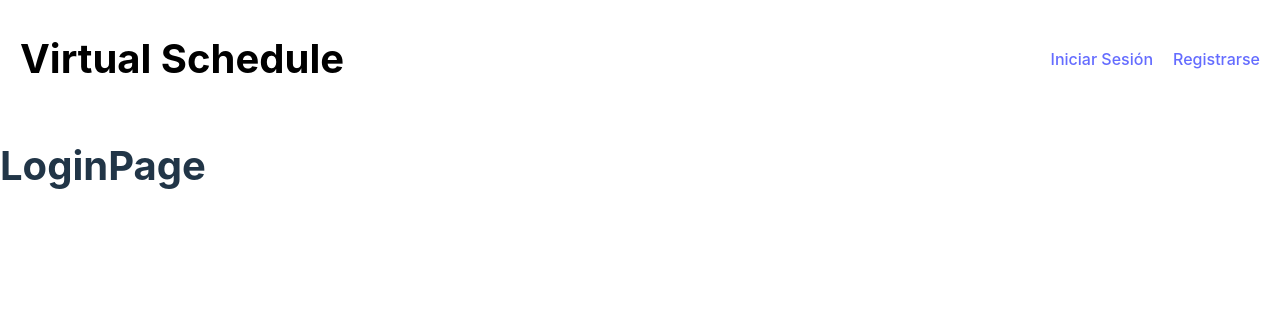
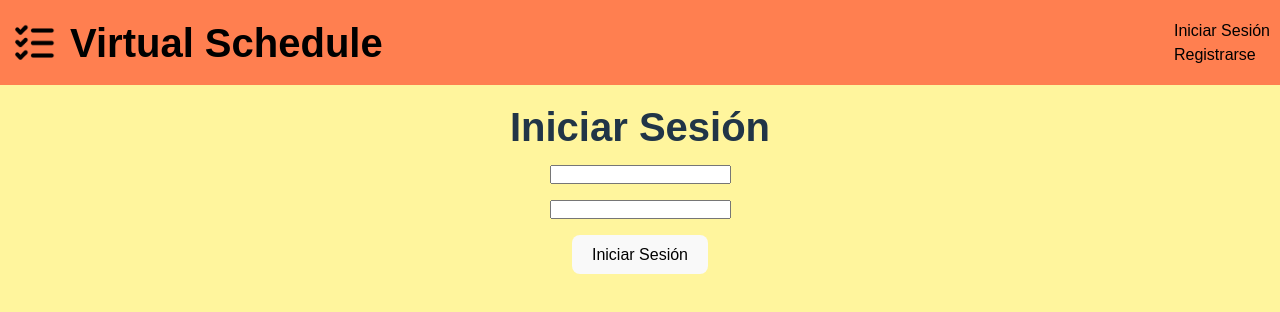
Before and after one commit to ClaudioPizarro08/ProyectoX, a React (Vite) app: page /login in a window 1280 px wide. Shown: the top 312 px of the page. Built offline with nearby package versions, Linux system fonts and the light colour scheme.

Commit message:
Login listo

```diff
--- a/src/index.css
+++ b/src/index.css
@@ -16,7 +16,7 @@
 
   a {
     font-weight: 500;
-  color: #646cff;
+    color: #ffffff;
     text-decoration: inherit;
   }
   a:hover {
--- a/src/view/App.jsx
+++ b/src/view/App.jsx
@@ -1,8 +1,21 @@
 import { RouterProvider } from 'react-router-dom'
 import { router } from './routes/routes'
+import { DashboardPage } from './pages/DashboardPage'
+import { useState } from 'react'
 
 function App () {
-  return <RouterProvider router={router} />
+  const [user, setUser] = useState([])
+
+  return (
+    <div className='App'>
+      {
+        !user.length > 0
+          ? <RouterProvider router={router} setUser={setUser} />
+          : <DashboardPage user={user} setUser={setUser} />
+      }
+
+    </div>
+  )
 }
 
 export default App
--- /dev/null
+++ b/src/view/components/Container/Container.css
@@ -0,0 +1,4 @@
+.container {
+    max-width: 1110px;
+    margin: 20px auto;
+}
--- /dev/null
+++ b/src/view/components/Container/Container.jsx
@@ -0,0 +1,9 @@
+import './Container.css'
+
+export const Container = ({ children }) => {
+  return (
+    <section className='container'>
+      {children}
+    </section>
+  )
+}
--- a/src/view/components/Header/Header.css
+++ b/src/view/components/Header/Header.css
@@ -1,15 +1,85 @@
+*{
+    box-sizing: border-box;
+    margin: 0;
+    padding: 0;
+}
+
+body{
+    font-family: sans-serif;
+    margin: 0;
+    background-color: #fff59d;
+}
+
+a{
+    text-decoration: none;
+}
+
+ul{
+    list-style: none;
+}
+
 header {
-    background-color: #FFF;
-    padding: 10px 20px;
+    display: flex;
+    min-height: 70px;
+    background-color: coral;
+    justify-content: space-between;
+    align-items: center;
+    height: 85px;
+    padding: 10px;
+    text-decoration: none;
+    position: relative;
+}
+
+.logo{
     display: flex;
     align-items: center;
-    justify-content: space-between;
-    color: #000;
+    cursor: pointer;
 }
 
-header ul {
+.logo-img{
+    height: 50px;
+    margin-right: 10px;
+    transition: all 0.3s;
+}
+
+.logo-img:hover{
+    transform: scale(1.2);
+}
+
+.logo-nombre{
+    text-decoration: none;
+    color: black;
+}
+
+.nav-link{
     list-style: none;
-    display: flex;
-    align-items: center;
-    gap: 20px;
 }
+
+.nav-link li{
+    display: inline-block;
+    padding: 0 20px;
+}
+
+.nav-link li:hover{
+    transform: scale(1.1);
+}
+
+.nav-link a{
+    font-size: 700;
+    color: black;
+    text-decoration: none;
+}
+
+.nav-link li a:hover{
+    color: white;
+}
+
+@media (max-width:700px){
+    header{
+        flex-direction: column;
+    }
+
+    nav{
+        padding: 10px 0px;
+    }
+}
--- a/src/view/components/Header/Header.jsx
+++ b/src/view/components/Header/Header.jsx
@@ -3,12 +3,20 @@ import { Link } from 'react-router-dom'
 export const Header = () => {
   return (
     <header>
-      <h1>Virtual Schedule</h1>
+      <div href='#' className='logo'>
+        <img
+          src='list-check.png' alt='logo de la pagina'
+          className='logo-img'
+        />
+        <h1 className='logo-nombre'>Virtual Schedule</h1>
+
+      </div>
 
       <ul>
-        <li><Link to='/login'>Iniciar Sesión</Link></li>
-        <li><Link to='/register'>Registrarse</Link></li>
+        <li className='nav-link'><Link to='/login'>Iniciar Sesión</Link></li>
+        <li className='nav-link'><Link to='/register'>Registrarse</Link></li>
       </ul>
+
     </header>
   )
 }
--- /dev/null
+++ b/src/view/pages/DashboardPage.jsx
@@ -0,0 +1,15 @@
+import React from 'react'
+
+export const DashboardPage = ({ user, setUser }) => {
+  const handleLogout = () => {
+    setUser([])
+  }
+  return (
+    <div>
+      <h1>DashboardPage</h1>
+      <h2>{user}</h2>
+      <button onClick={handleLogout}>Cerrar Sesión</button>
+    </div>
+
+  )
+}
--- /dev/null
+++ b/src/view/pages/LoginPage.css
@@ -0,0 +1,7 @@
+.formulario{
+    display: flex;
+    justify-content: center;
+    flex-direction: column;
+    align-items: center;
+    gap: 1rem;
+}
--- a/src/view/pages/LoginPage.jsx
+++ b/src/view/pages/LoginPage.jsx
@@ -1,7 +1,47 @@
-import React from 'react'
+import React, { useState } from 'react'
+import { Container } from '../components/Container/Container'
+import './LoginPage.css'
 
-export const LoginPage = () => {
+export function LoginPage ({ setUser }) {
+  const [nombre, setNombre] = useState('')
+  const [contraseña, setContraseña] = useState('')
+  const [error, setError] = useState(false)
+
+  const handleSubmit = (e) => {
+    e.preventDefault()
+
+    if (nombre === '' || contraseña === '') {
+      setError(true)
+      return
+    }
+
+    setError(false)
+
+    setUser([nombre])
+  }
+
   return (
-    <h1>LoginPage</h1>
+    <Container>
+      <section>
+        <form
+          className='formulario'
+          onSubmit={handleSubmit}
+        >
+          <h1>Iniciar Sesión</h1>
+          <input
+            type='text'
+            value={nombre}
+            onChange={e => setNombre(e.target.value)}
+          />
+          <input
+            type='password'
+            value={contraseña}
+            onChange={e => setContraseña(e.target.value)}
+          />
+          <button>Iniciar Sesión</button>
+          {error && <p>Todos los campos son obligatorios</p>}
+        </form>
+      </section>
+    </Container>
   )
 }
--- a/src/view/routes/routes.jsx
+++ b/src/view/routes/routes.jsx
@@ -3,6 +3,7 @@ import { Home } from '../pages/Home'
 import { LoginPage } from '../pages/LoginPage'
 import { RegisterPage } from '../pages/RegisterPage'
 import { Layout } from '../components/Layout/Layout'
+import { DashboardPage } from '../pages/DashboardPage'
 
 export const router = createBrowserRouter([
   {
@@ -20,6 +21,10 @@ export const router = createBrowserRouter([
       {
         path: 'register',
         Component: RegisterPage
+      },
+      {
+        path: 'dashboard',
+        Component: DashboardPage
       }
     ]
   }
```
Also changed, not shown: list-check.png (added). Lines whose indentation alone changed are shown as unchanged.
